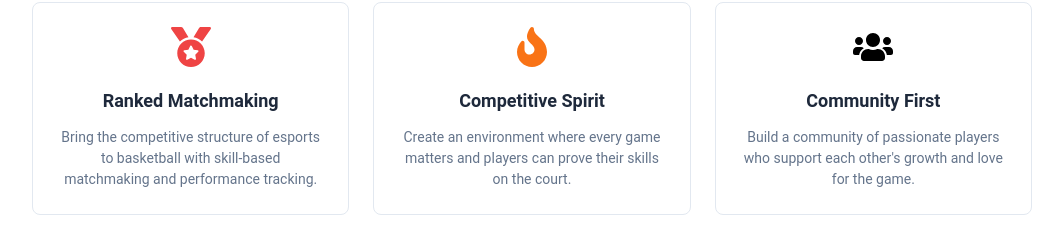
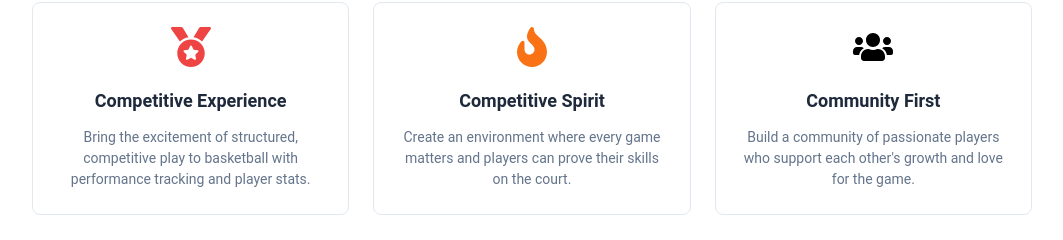
Before and after one commit to giuseppi/clutch-web, a React (Vite) app: page /about in a window 1280 px wide. Shown: the part 1028-1268 px from the top of the page, without its empty margins (108-1171 px from the left). Built offline with nearby package versions, Linux system fonts and the light colour scheme; no server answers.

Commit message:
update: changed about description

```diff
--- a/src/components/About.jsx
+++ b/src/components/About.jsx
@@ -28,8 +28,8 @@ const About = () => {
 
   const missionItems = [
     {
-      title: 'Ranked Matchmaking',
-      description: 'Bring the competitive structure of esports to basketball with skill-based matchmaking and performance tracking.',
+      title: 'Competitive Experience',
+      description: 'Bring the excitement of structured, competitive play to basketball with performance tracking and player stats.',
       icon: <FaMedal style={{ color: '#ef4444', width: 40, height: 40, margin: '0 auto 20px', display: 'block' }} />,
     },
     {
```
